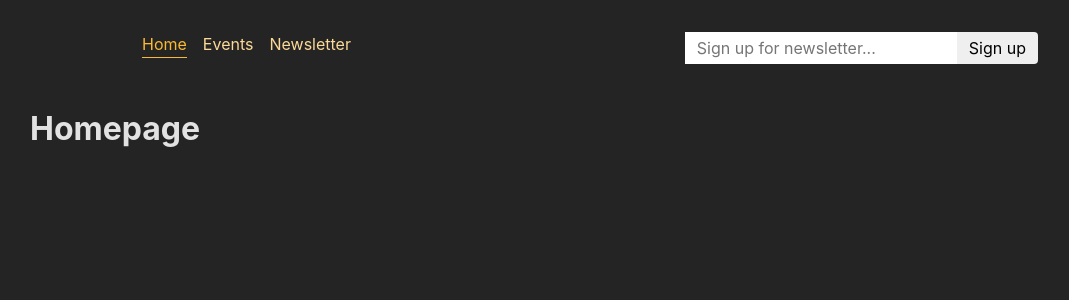
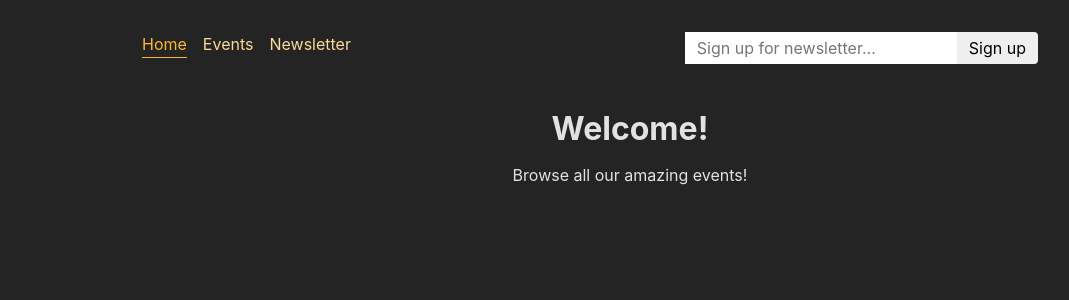
Before and after one commit to SpectreAscended/react-router-project, a React (Vite) app in the folder frontend/: page / in a window 1280 px wide. Shown: the top 300 px of the page, without its empty margins (50-1119 px from the left). Built offline with nearby package versions, Linux system fonts and the light colour scheme.

Commit message:
Edited homepage

```diff
--- a/frontend/src/pages/EditEvent.jsx
+++ b/frontend/src/pages/EditEvent.jsx
@@ -4,7 +4,7 @@
 const EditEventPage = () => {
   const data = useRouteLoaderData('event-detail');
   const event = data.event;
-  return <EventForm method="patch" event={data.event} />;
+  return <EventForm method="patch" event={event} />;
 };
 
 export default EditEventPage;
--- a/frontend/src/pages/EventDetail.jsx
+++ b/frontend/src/pages/EventDetail.jsx
@@ -13,9 +13,6 @@
 
 const EventDetailPage = () => {
   const { event, events } = useRouteLoaderData('event-detail');
-
-  console.log(events);
-
   return (
     <>
       <Suspense fallback={<p style={{ textAlign: 'center' }}>Loading...</p>}>
--- a/frontend/src/pages/Home.jsx
+++ b/frontend/src/pages/Home.jsx
@@ -1,7 +1,12 @@
 import React from 'react';
+import PageContent from '../components/PageContent';
 
 const HomePage = () => {
-  return <h1>Homepage</h1>;
+  return (
+    <PageContent title="Welcome!">
+      <p>Browse all our amazing events!</p>
+    </PageContent>
+  );
 };
 
 export default HomePage;
```
Also changed, not shown: 2 other files (tests, documents, lock files or other folders).
